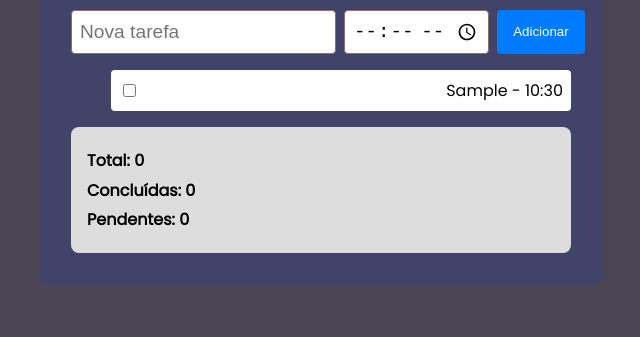
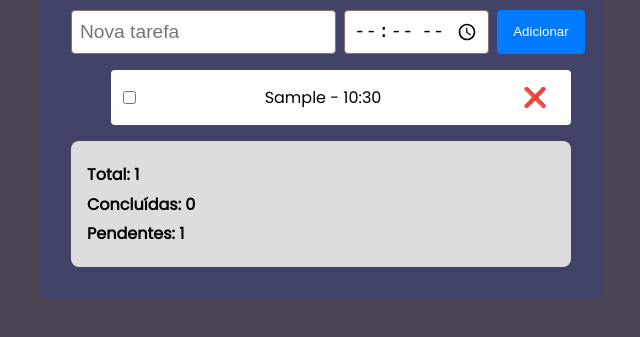
Before and after one commit to EstevamGabriel16/todo-lista, a website with bundled scripts: page index.html in a window 1280 px wide. Both pictures are taken after typing "Sample", "10:30" into the empty fields and a click on the button "Adicionar". Shown: the part 153-490 px from the top of the page, without its empty margins (319-959 px from the left). Built offline with nearby package versions, Linux system fonts and the light colour scheme.

Commit message:
contadores

```diff
--- a/index.html
+++ b/index.html
@@ -1,45 +1,45 @@
-<!DOCTYPE html>
-<html lang="pt-br">
+<!DOCTYPE html> <!-- Diz que esse arquivo é um HTML5 -->
+<html lang="pt-br"> <!-- Define a linguagem como português do Brasil -->
 <head>
-    <meta charset="UTF-8">
-    <meta name="viewport" content="width=device-width, initial-scale=1.0">
-    <title>Agenda de Tarefas</title>
+    <meta charset="UTF-8"> <!-- Suporta acentos e caracteres especiais -->
+    <meta name="viewport" content="width=device-width, initial-scale=1.0"> <!-- Deixa responsivo (se adapta ao celular) -->
+    <title>Agenda de Tarefas</title> <!-- Título que aparece na aba do navegador -->
 
-    <!-- Fonte moderna do Google Fonts -->
+    <!-- Fonte moderna vinda do Google Fonts (Poppins) -->
     <link href="https://fonts.googleapis.com/css2?family=Poppins&display=swap" rel="stylesheet">
 
-    <!-- Link para o arquivo de estilos CSS -->
+    <!-- Link para o seu arquivo de estilos (style.css) -->
     <link rel="stylesheet" href="style.css">
 </head>
 <body>
-    <!-- Contêiner principal que centraliza o conteúdo -->
+    <!-- Área principal que centraliza tudo na tela -->
     <div class="recipiente-princ">
-        <h1>Minha Agenda de Tarefas</h1>
+        <h1>Minha Agenda de Tarefas</h1> <!-- Título da página -->
 
-        <!-- Grupo que reúne os campos de entrada -->
+        <!-- Parte de cima com os campos para adicionar tarefa -->
         <div class="grupo-input">
-            <!-- Campo de texto para digitar a tarefa -->
             <input type="text" id="taimput" placeholder="Nova tarefa">
+            <!-- Onde a pessoa escreve o nome da tarefa -->
 
-            <!-- Novo campo de horário para a tarefa -->
             <input type="time" id="temp">
+            <!-- Campo pra escolher o horário da tarefa -->
 
-            <!-- Botão para adicionar a tarefa -->
             <button id="add">Adicionar</button>
+            <!-- Botão que a pessoa clica pra adicionar a tarefa -->
         </div>
 
-        <!-- Lista onde as tarefas serão exibidas dinamicamente -->
+        <!-- Lista onde as tarefas vão aparecer -->
         <ul id="taList"></ul>
 
-        <!-- Seção com contadores de tarefas -->
+        <!-- Parte que mostra quantas tarefas tem, quantas foram feitas e quantas faltam -->
         <div id="taskCounters">
-            <p>Total: <span id="totalCount">0</span></p>
-            <p>Concluídas: <span id="completedCount">0</span></p>
-            <p>Pendentes: <span id="pendingCount">0</span></p>
+            <p>Total: <span id="totalAt">0</span></p> <!-- Total de tarefas -->
+            <p>Concluídas: <span id="completoAt">0</span></p> <!-- Quantas já foram feitas -->
+            <p>Pendentes: <span id="faltaAt">0</span></p> <!-- Quantas ainda estão por fazer -->
         </div>
     </div>
 
-    <!-- Importa o arquivo JavaScript responsável pela lógica -->
+    <!-- Aqui você coloca o script com a lógica (app.ts compilado vira app.js) -->
     <script src="./dist/app.js" defer></script>
 </body>
 </html>
--- a/src/app.ts
+++ b/src/app.ts
@@ -1,33 +1,75 @@
-// Chama os elementos
-const taiinput = document.getElementById('taimput') as HTMLInputElement;
-const add = document.getElementById('add') as HTMLButtonElement;
-const taList = document.getElementById('taList') as HTMLUListElement;
-const temp = document.getElementById('temp') as HTMLInputElement;
+//  Pega os elementos do HTML pelo ID (input de texto, botão, lista, input de hora)
+const taiinput = document.getElementById('taimput') as HTMLInputElement; // onde digita a tarefa
+const add = document.getElementById('add') as HTMLButtonElement; // botão "Adicionar"
+const taList = document.getElementById('taList') as HTMLUListElement; // onde as tarefas aparecem
+const temp = document.getElementById('temp') as HTMLInputElement; // onde coloca a hora da tarefa
 
-// Assim que aperta o botão
+//  Pega os elementos dos contadores
+const totalAt = document.getElementById("totalAt") as HTMLSpanElement; // mostra o total de tarefas
+const completoAt = document.getElementById("completoAt") as HTMLSpanElement; // quantas estão feitas
+const faltaAt = document.getElementById("faltaAt") as HTMLSpanElement; // quantas ainda faltam
+
+//  Atualiza os números dos contadores toda vez que algo muda
+function atualizarContadores() {
+  const tarefas = taList.querySelectorAll("li"); // pega todas as tarefas da lista
+  const total = tarefas.length; // total de tarefas
+
+  let concluidas = 0;
+  // percorre cada tarefa e vê se está concluída tem a classe concluido
+  tarefas.forEach((tarefa) => {
+    if (tarefa.classList.contains("concluido")) {
+      concluidas++;
+    }
+  });
+
+  const pendentes = total - concluidas; // calcula as que ainda não foram feitas
+
+  // mostra os números na tela
+  totalAt.innerText = total.toString();
+  completoAt.innerText = concluidas.toString();
+  faltaAt.innerText = pendentes.toString();
+}
+
+//  Quando clicar no botão Adicionar
 add.onclick = () => {
-  if (taiinput.value === "") return;
+  if (taiinput.value === "") return; // se estiver vazio, não faz nada
 
-  const text = taiinput.value;
-  const hora = temp.value;
+  const text = taiinput.value; // pega o que a pessoa digitou
+  const hora = temp.value; // pega a hora que ela escolheu
 
-  const ativ = document.createElement("li"); // Cria item da lista
-  const checar = document.createElement("input"); // Cria checkbox
+  const ativ = document.createElement("li"); // cria a tarefa linha da lista
+  const checar = document.createElement("input"); // cria a caixinha de marcar
   checar.type = "checkbox";
 
-  // Quando marcar a caixinha, risca a tarefa
-  checar.onchange = () => {
-    ativ.classList.toggle("concluido");
+  //  Cria o botão de excluir a tarefa
+  const excluir = document.createElement("button");
+  excluir.innerText = "❌"; // aparece um X
+  excluir.className = "btn-excluir"; // classe usada no CSS
+
+  //  Quando clicar no botão X remove a tarefa
+  excluir.onclick = () => {
+    taList.removeChild(ativ);
+    atualizarContadores(); // atualiza os números
   };
 
-  // Adiciona a checkbox e o texto dentro da tarefa
+  //  Quando clicar na caixinha, marca/desmarca como concluída
+  checar.onchange = () => {
+    ativ.classList.toggle("concluido"); // risca ou desrisca
+    atualizarContadores(); // atualiza os números
+  };
+
+  //  Junta tudo dentro do item (li) a caixinha o texto e o botão X
   ativ.appendChild(checar);
-  ativ.append(` ${text} - ${hora}`);
+  ativ.append(` ${text} - ${hora} `); // exibe o que foi digitado e a hora
+  ativ.appendChild(excluir);
 
-  // Coloca o item na lista
+  //  Coloca a tarefa dentro da lista principal
   taList.appendChild(ativ);
 
-  // Limpa os campos
+  //  Limpa os campos de texto e hora para digitar outra tarefa
   taiinput.value = "";
   temp.value = "";
+
+  //  Atualiza os contadores depois de adicionar
+  atualizarContadores();
 };
```
Also changed, not shown: dist/app.js.
